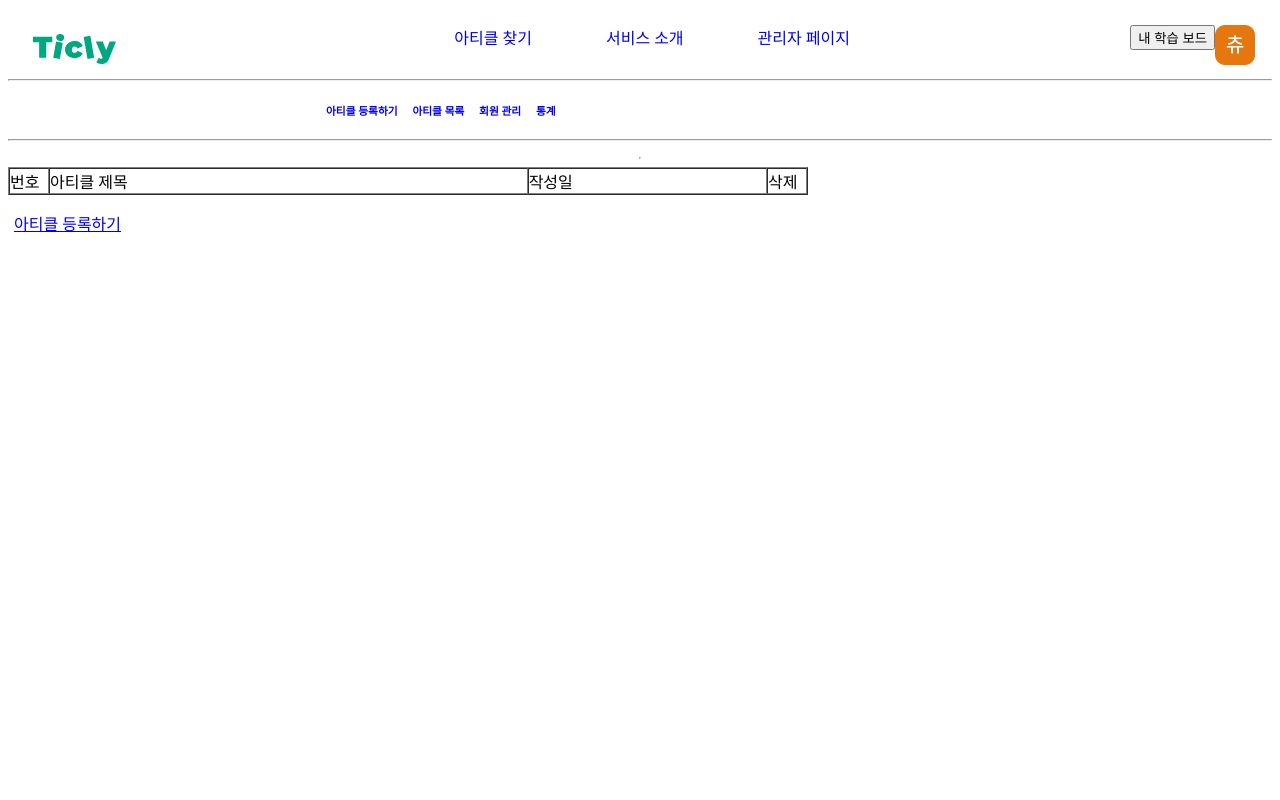
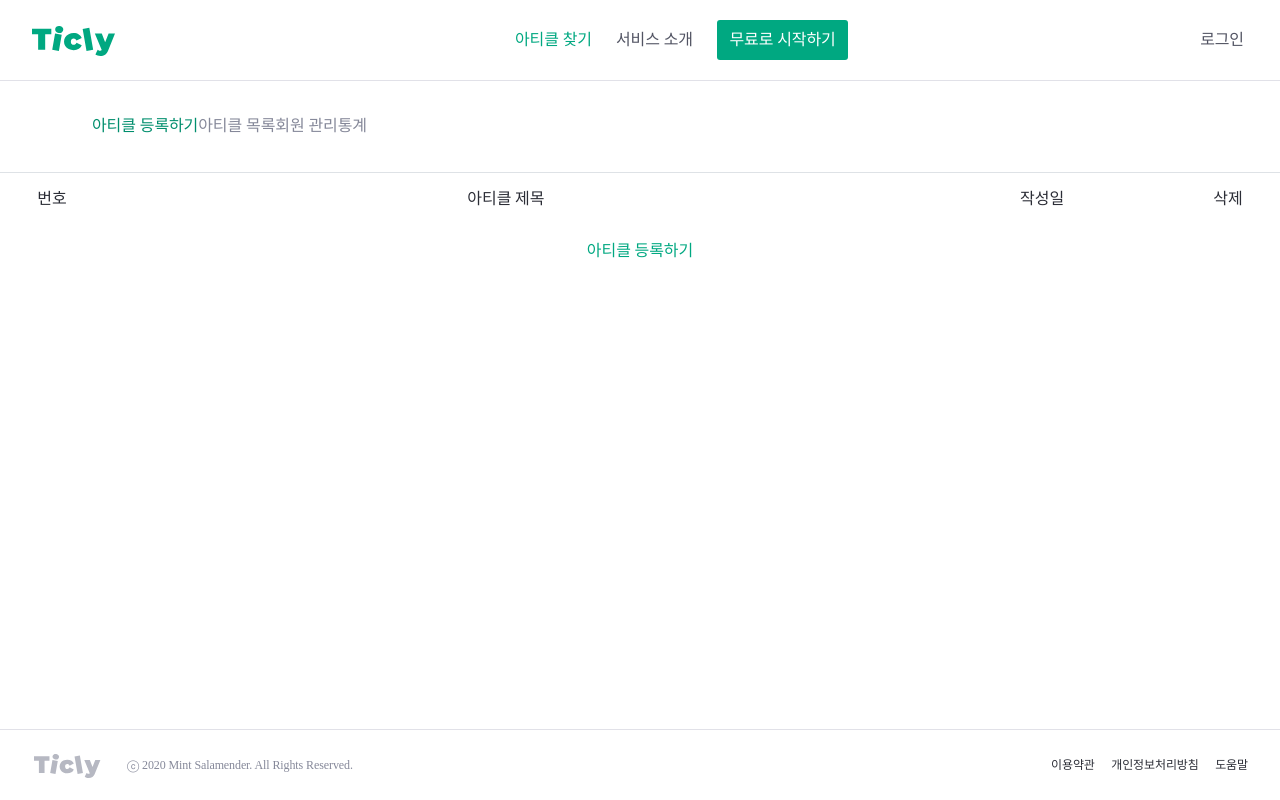
Before and after one commit to intulda/Ticly, a Java web app: template src/main/webapp/WEB-INF/views/admin/AdminArticleCatalog.jsp in a window 1280 px wide. Run offline with Tomcat 11, a stand-in JSP engine, Linux system fonts and the light colour scheme; the template is opened without the code that fills it, so the values that code supplies are empty; some web fonts are replaced.

Commit message:
[admin] Article List 부트스트랩 적용

```diff
--- a/src/main/webapp/WEB-INF/views/admin/AdminArticleCatalog.jsp
+++ b/src/main/webapp/WEB-INF/views/admin/AdminArticleCatalog.jsp
@@ -18,12 +18,14 @@
     <script src="https://ajax.googleapis.com/ajax/libs/jquery/3.5.1/jquery.min.js"></script>
     <script src="https://unpkg.com/axios/dist/axios.min.js"/>
     <script type="text/javascript" src="js/bootstrap.js"></script>
+    <%@ taglib prefix="c" uri="http://java.sun.com/jsp/jstl/core" %>
+    <!-- Common -->
+    <c:import url="/WEB-INF/views/layout/globalImport.jsp"></c:import>
 
     <style>
         .flex_container {
             display: flex;
             flex-direction: column;
-            vertical-align: middle;
             text-align: center;
         }
 
@@ -33,114 +35,60 @@
             display: block;
         }
 
-        .item {
-            float: left;
+        .admin-header{
+            width: 100%;
+            display: flex;
+            align-items: center;
         }
 
-        .word-info {
-            display: inline-block;
-            vertical-align: middle;
-            margin: 0;
-            padding: 0;
-
-        }
-
-        .myboardBtnGroup {
-            margin: 30px;
-            /*padding: 30px;*/
-        }
-
-        .Admin-header-menu-btn {
-            margin: 30px;
-        }
-
-        .main-logo {
-            margin: 17px;
+        .Admin-header-menu-tab {
+            display: flex;
+            padding: 32px;
+            text-align: justify;
         }
 
         .article-find-tab {
+            display: flex;
             margin-left: 50px;
             padding: 10px;
+            margin-right: 50px;
+            justify-content: space-between
         }
 
-        .Admin-header-menu-tab {
-            margin: 1px 300px;
-            padding: 12px;
+        .item {
+            float: left;
+            margin-left: 30px;
+            margin-right: 50px;
+            justify-content: space-between;
         }
-
-        .word-info {
-            align-content: center;
-        }
-
-        .button {
-            border-radius: 0;
-            border: 0;
-            outline: 0;
-        }
-
-        .table {
-            border-collapse: collapse;
-            border-spacing: 0;
-        }
-
-        .table td {
-            padding: 0px;
-            line-height: 0;
-        }
-
-        h1,h2,h3,h4,h5,h6 {
-            display:inline
-        }
-
-        a {
-            /*margin-left: 1px;*/
-            padding: 6px;
-        }
-
 
 
     </style>
 </head>
 <body>
-<div class="flex_container">
+<c:import url="/WEB-INF/views/layout/globalNav.jsp"></c:import>
+<div class="admin-catalog ticly__basic-layout">
+    <div class="flex_container ticly__basic-content-layout">
 
-    <!--  Ticly 로고 라인 탭 -->
+
+        <!-- 관리자 페이지 내 Tab + 저장하기 -->
         <div class="item">
-        <div class="main-logo">
-            <img src="./images/logo_color.svg" align="left">
-
-            <a href="ArticleFindTab.jsp" style="text-decoration:none" align="center" class="article-find-tab" > 아티클 찾기 </a>
-            <a href="IntroService.jsp" style="text-decoration:none" align="center" class="article-find-tab"> 서비스 소개 </a>
-            <a href="AdminArticleWrite.jsp" style="text-decoration:none" align="center" class="article-find-tab"> 관리자 페이지 </a>
-
-            <input type="image" src="./css/Admin/images/츄.png" border="0" style="float: right;">
-            <input type="button" class="btn btn-success" value="내 학습 보드" style="float: right;">
+            <div class="item admin-header">
+                <div class="Admin-header-menu-tab" align="left">
+                    <a style="text-decoration:none" href="/writeForm"> <h6 class="text text-color-green text-weight-medium" > 아티클 등록하기 </h6> </a>
+                    <a style="text-decoration:none" href="/ArticleList"> <h6 class="text text-color-gray300 text-weight-medium"> 아티클 목록 </h6> </a>
+                    <a style="text-decoration:none" href="AdminMemberList.jsp" > <h6 class="text text-color-gray300 text-weight-medium"> 회원 관리 </h6> </a>
+                    <a style="text-decoration:none" href="AdminAnalysis.jsp" > <h6 class="text text-color-gray300 text-weight-medium"> 통계 </h6> </a>
+                </div>
             </div>
         </div>
 
 
 
-    <!-- 관리자 페이지 내 Tab + 저장하기 -->
-    <div class="item">
-        <hr>
-        <div class="Admin-header-menu-tab" align="left">
-            <a class="text text-color-green text-weight-medium" style="text-decoration:none" href="/writeForm"> <h6> 아티클 등록하기 </h6> </a>
-            <a class="text text-color-gray300 text-weight-medium" style="text-decoration:none" href="/ArticleList"> <h6> 아티클 목록 </h6> </a>
-            <a class="text text-color-gray300 text-weight-medium" style="text-decoration:none" href="AdminMemberList.jsp" > <h6> 회원 관리 </h6> </a>
-            <a class="text text-color-gray300 text-weight-medium" style="text-decoration:none" href="AdminAnalysis.jsp" > <h6> 통계 </h6> </a>
 
-        </div>
-        <hr>
-    </div>
-    <hr>
-</div>
-
-
-
-
-<table width="800" cellpadding="0" cellspacing="0" border="1">
+    <table width="1000" class="table table-hover">
         <colgroup>
-        <col width="10"><col width="200"><col width="100"><col width="10">
+            <col width="20"><col width="300"><col width="100"><col width="20">
         </colgroup>
         <tr>
             <td>번호</td>
@@ -161,5 +109,7 @@
 
     <p><a href="/writeForm">아티클 등록하기</a></p>
 
+</div>
+<c:import url="/WEB-INF/views/layout/globalFooter.jsp"></c:import>
 </body>
 </html>
```
Also changed, not shown: src/main/webapp/WEB-INF/views/admin/AdminArticleWriteDemo.jsp (+4 -19 lines). Lines whose indentation alone changed are shown as unchanged.
